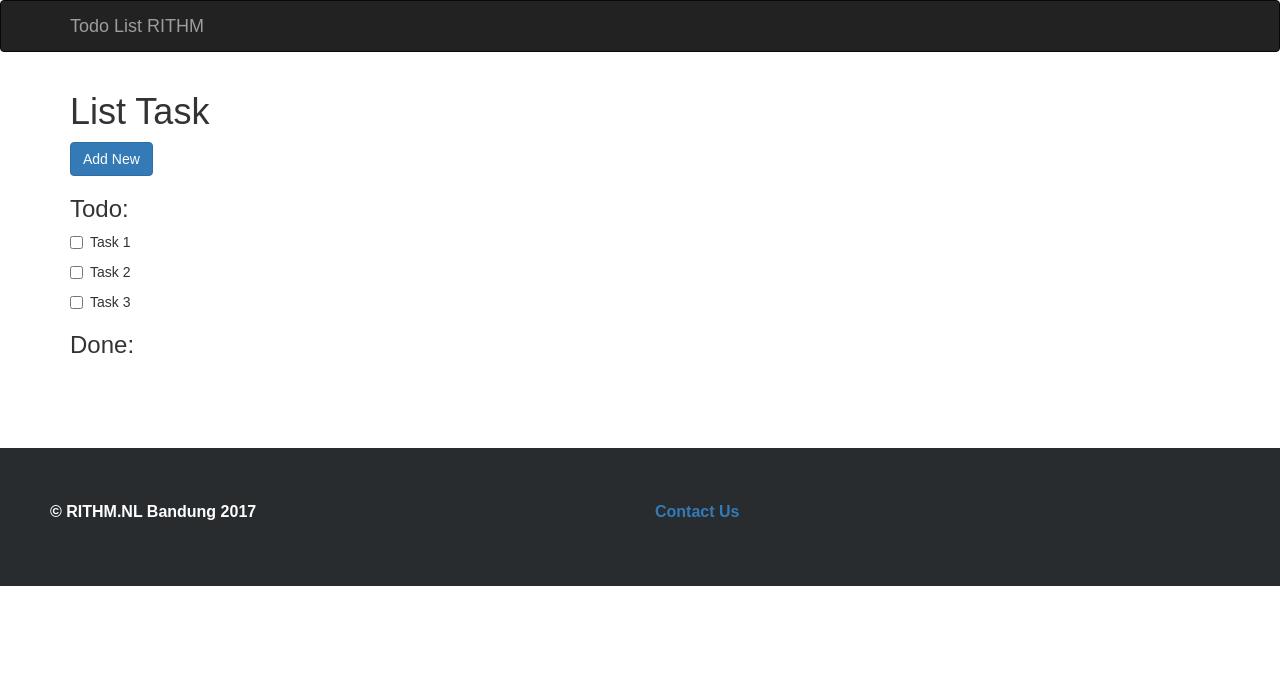
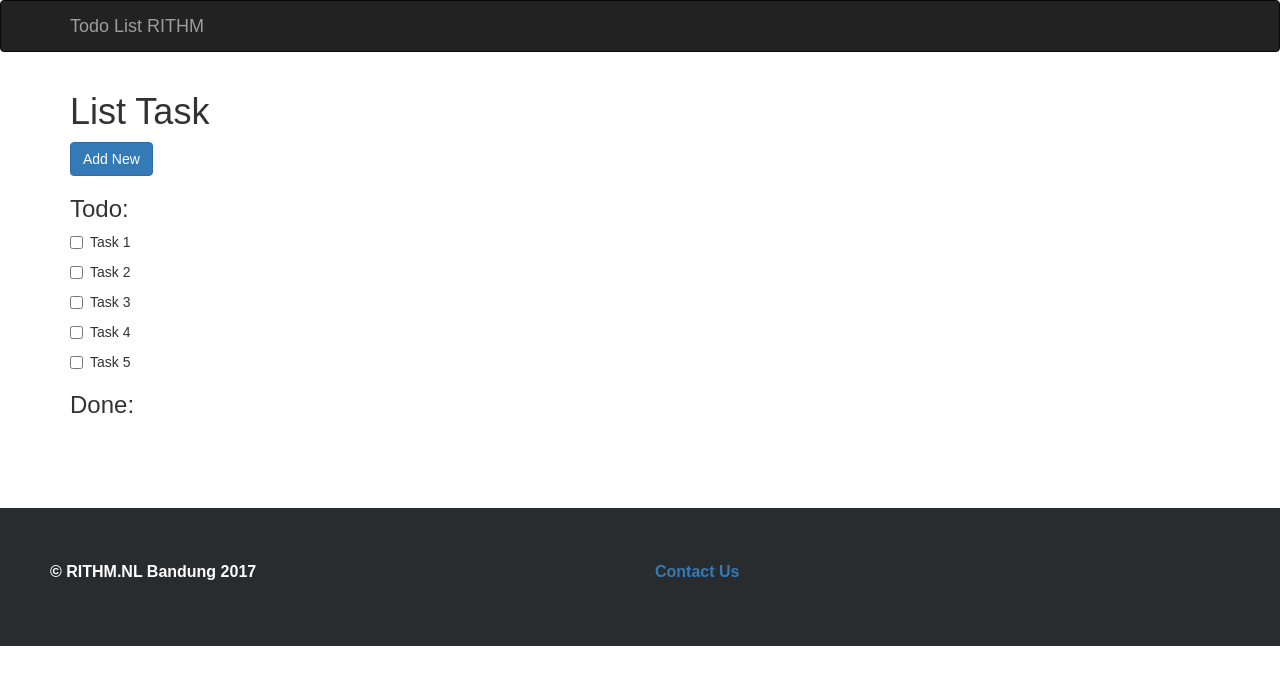
Before and after one commit to ipanggabean/todolist, a React (Create React App) app: page / in a window 1280 px wide. Shown: the top 684 px of the page. Built offline with nearby package versions, Linux system fonts and the light colour scheme.

Commit message:
ajax data

```diff
--- a/package.json
+++ b/package.json
@@ -5,7 +5,8 @@
   "dependencies": {
     "react": "^16.0.0",
     "react-dom": "^16.0.0",
-    "react-scripts": "1.0.14"
+    "react-scripts": "1.0.14",
+    "superagent": "^3.8.0"
   },
   "scripts": {
     "start": "react-scripts start",
--- /dev/null
+++ b/public/data.json
@@ -0,0 +1,7 @@
+[
+    "Task 1",
+    "Task 2",
+    "Task 3",
+    "Task 4",
+    "Task 5"
+]
--- a/src/components/App.js
+++ b/src/components/App.js
@@ -2,12 +2,7 @@ import React, { Component } from 'react';
 import '../App.css';
 import TodoList from './TodoList';
 import AddList from './AddList';
-
-var data = [
-  "Task 1",
-  "Task 2",
-  "Task 3"
-]
+import request from 'superagent';
 
 class App extends Component {
   constructor(props) {
@@ -19,9 +14,16 @@ class App extends Component {
   }
 
   componentDidMount() {
-    this.setState({
-      myLists: data
-    })
+    var self = this;
+
+    request
+      .get('data.json')
+      .end((err, res) => {
+        if(err) throw err;
+        this.setState({
+          myLists: res.body
+        })
+      });
   }
 
   addItem(tempItem) {
```
